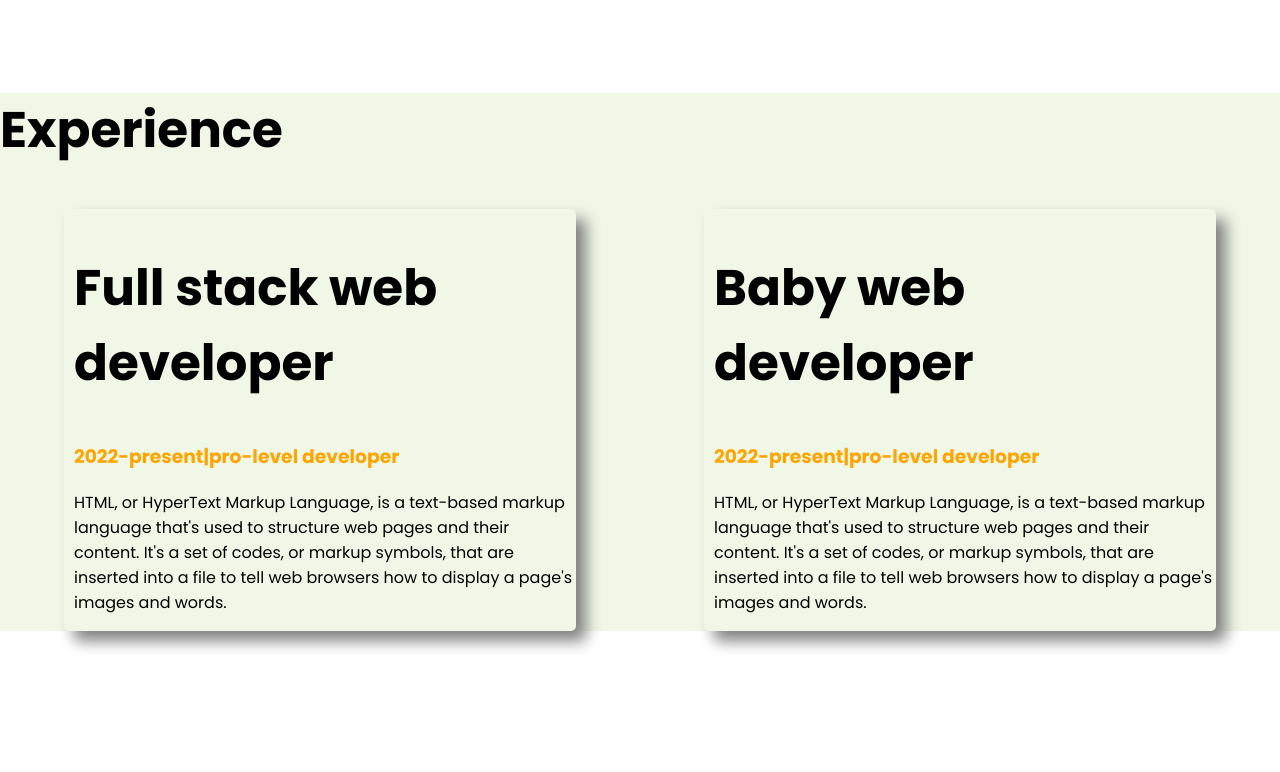
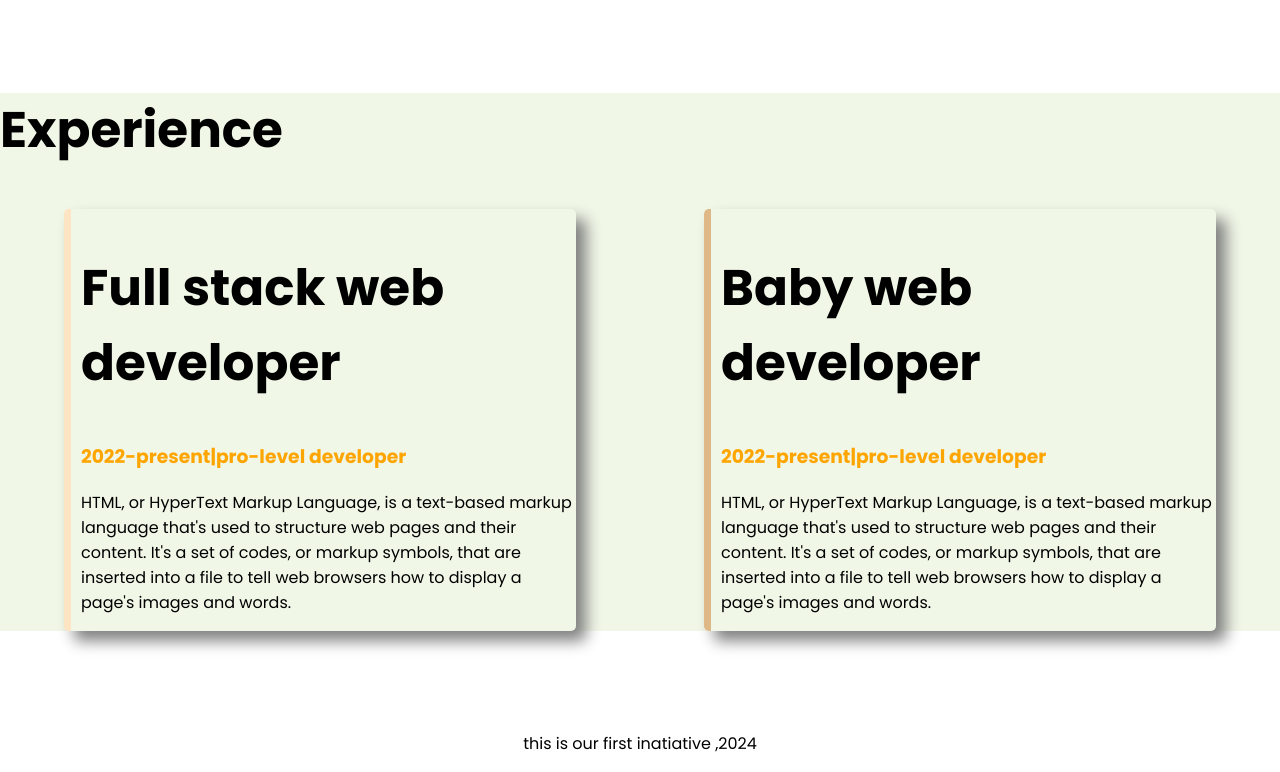
Before and after one commit to SA-Dipa/developer-portfolio, a plain HTML site: page index.html in a window 1280 px wide. Shown: the part 1047-1819 px from the top of the page. Before the commit the page ends 1778 px from the top, so only its background shows below. Drawn offline with Linux system fonts and the light colour scheme.

Commit message:
final work

```diff
--- a/index.html
+++ b/index.html
@@ -32,12 +32,12 @@
   <section class="experiences">
     <h1>Experience</h1>
     <div class="flexible-container">
-      <div class="half-experience">
+      <div  id="full" class="half-experience">
         <h1>Full stack web developer</h1>
         <h3 class="orange-color">2022-present|pro-level developer</h3>
         <p>HTML, or HyperText Markup Language, is a text-based markup language that's used to structure web pages and their content. It's a set of codes, or markup symbols, that are inserted into a file to tell web browsers how to display a page's images and words.</p>
       </div>
-      <div class="half-experience">
+      <div id="baby" class="half-experience">
         <h1>Baby web developer</h1>
         <h3 class="orange-color">2022-present|pro-level developer</h3>
         <p>HTML, or HyperText Markup Language, is a text-based markup language that's used to structure web pages and their content. It's a set of codes, or markup symbols, that are inserted into a file to tell web browsers how to display a page's images and words.</p>
@@ -46,4 +46,7 @@
 
   </section>
 </body>
+<footer>
+  <p>this is our first inatiative ,2024</p>
+</footer>
 </html>
--- a/style.css
+++ b/style.css
@@ -51,3 +51,12 @@ h1{
   background-position: left;
 
 }
+#full{
+  border-left: 7px solid bisque;
+}
+#baby{
+  border-left: 7px solid burlywood;
+}
+footer p{
+  text-align: center;
+}
```
